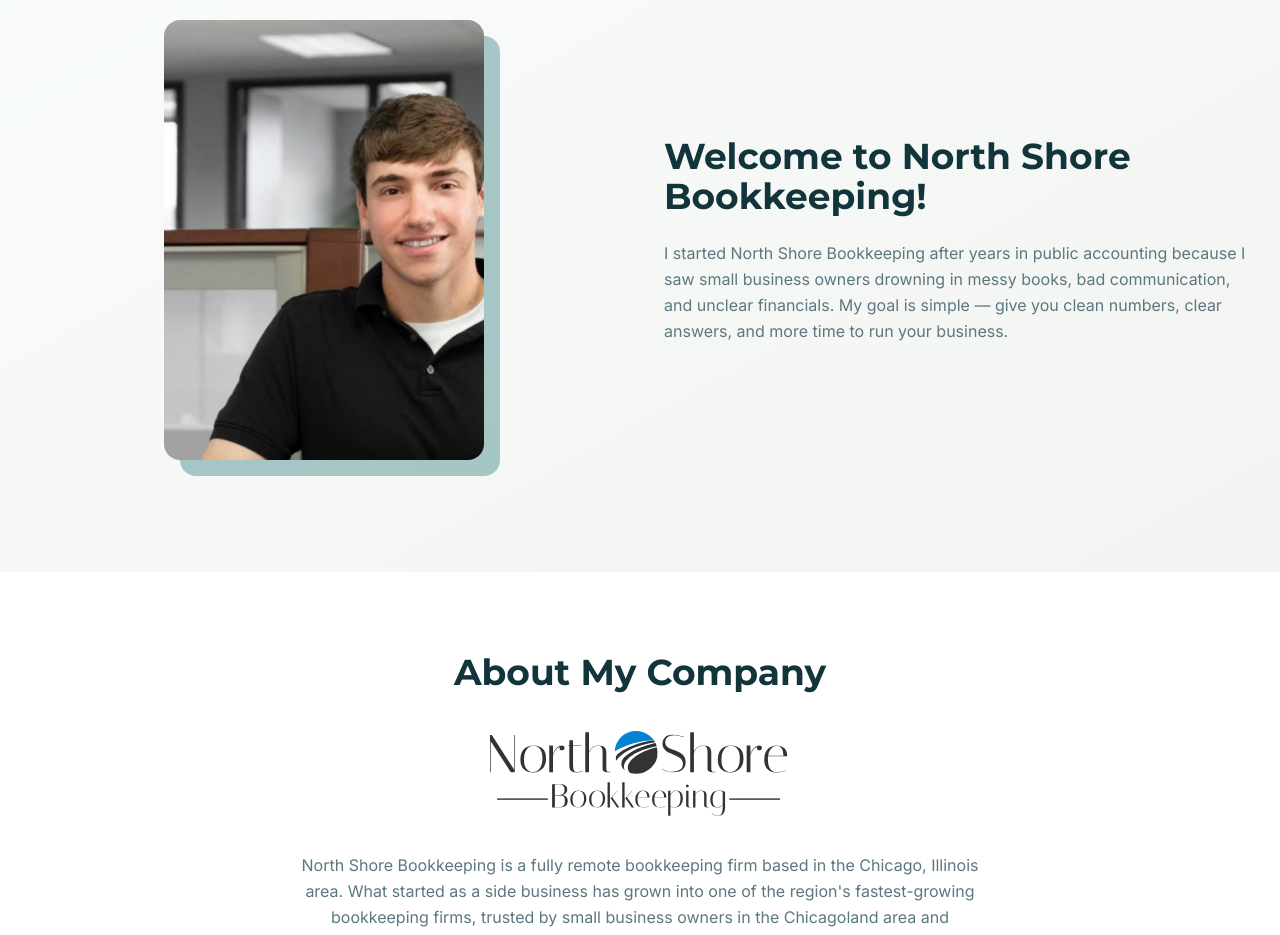
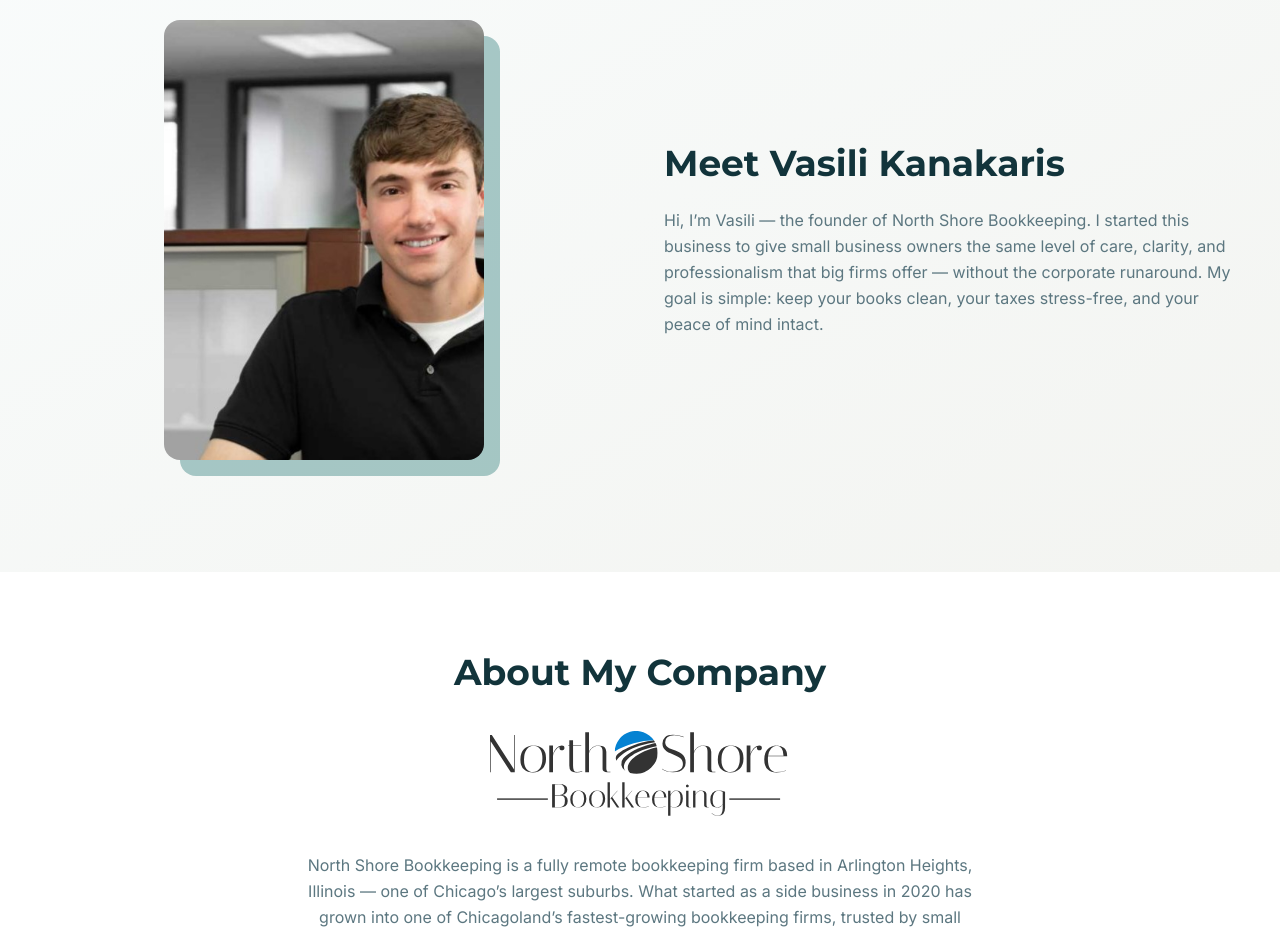
Before and after one commit to ch444444/Bookeeping, a Next.js app: page /about in a window 1280 px wide. Shown: the part 140-1075 px from the top of the page. Built offline with nearby package versions, Linux system fonts and the light colour scheme.

Commit message:
About page: new intro title/body and updated company description

```diff
--- a/src/app/about/page.tsx
+++ b/src/app/about/page.tsx
@@ -50,14 +50,15 @@ export default function AboutPage() {
             </div>
             <div>
               <h1 className="text-3xl sm:text-4xl font-bold text-text-dark mb-6 font-[family-name:var(--font-heading)]">
-                Welcome to North Shore Bookkeeping!
+                Meet Vasili Kanakaris
               </h1>
               <p className="text-text-muted leading-relaxed">
-                I started North Shore Bookkeeping after years in public
-                accounting because I saw small business owners drowning in messy
-                books, bad communication, and unclear financials. My goal is
-                simple — give you clean numbers, clear answers, and more time to
-                run your business.
+                Hi, I’m Vasili — the founder of North Shore Bookkeeping. I
+                started this business to give small business owners the same
+                level of care, clarity, and professionalism that big firms offer
+                — without the corporate runaround. My goal is simple: keep your
+                books clean, your taxes stress-free, and your peace of mind
+                intact.
               </p>
             </div>
           </motion.div>
@@ -77,10 +78,10 @@ export default function AboutPage() {
           />
           <p className="text-text-muted leading-relaxed mb-6">
             North Shore Bookkeeping is a fully remote bookkeeping firm based in
-            the Chicago, Illinois area. What started as a side business has grown
-            into one of the region&apos;s fastest-growing bookkeeping firms,
-            trusted by small business owners in the Chicagoland area and
-            nationwide.
+            Arlington Heights, Illinois — one of Chicago’s largest suburbs. What
+            started as a side business in 2020 has grown into one of
+            Chicagoland’s fastest-growing bookkeeping firms, trusted by small
+            business owners in the Chicagoland area and nationwide.
           </p>
           <p className="text-text-muted leading-relaxed">
             We specialize in QuickBooks Online and provide full-service
```
